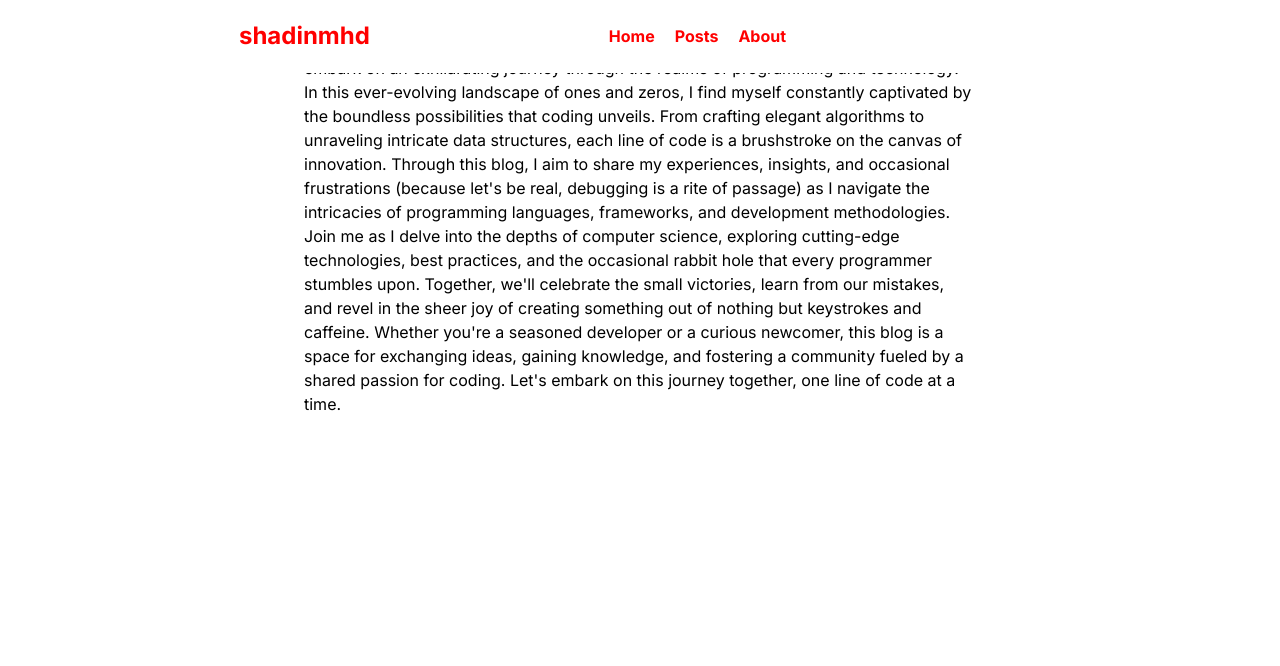
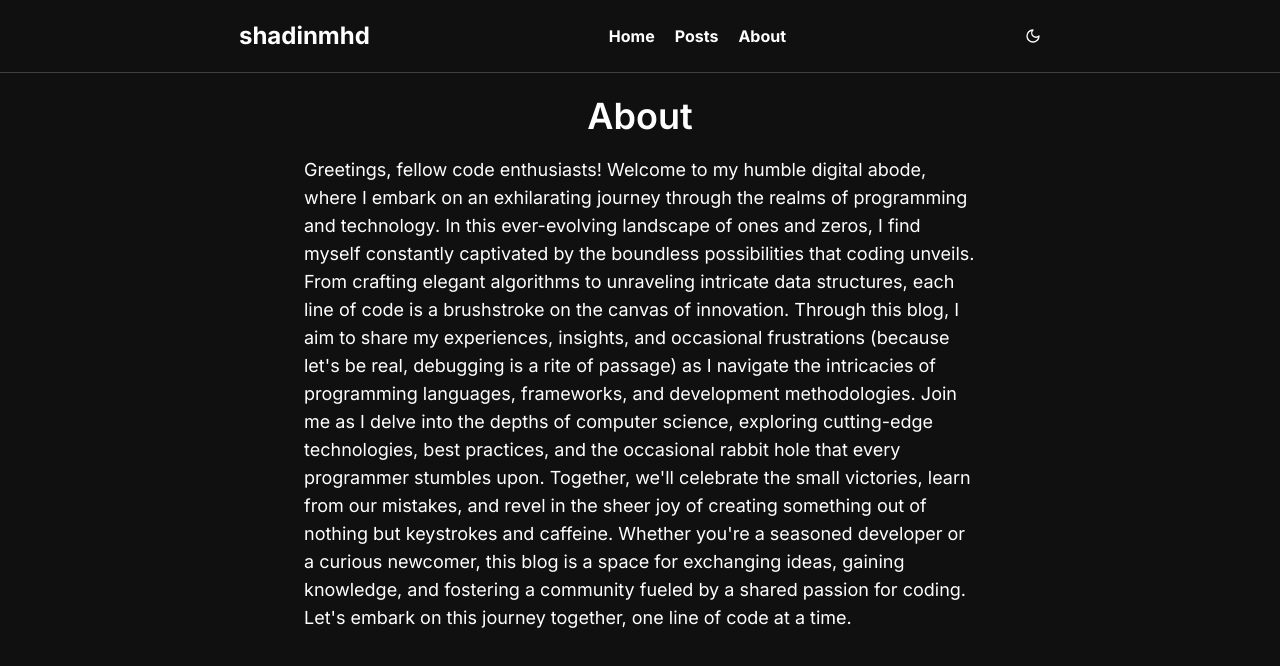
Before and after one commit to shadinmhd/blog, a Next.js app: page /about in a window 1280 px wide. Shown: the top 666 px of the page. Built offline with nearby package versions, Linux system fonts and the light colour scheme.

Commit message:
update: added dark theme and some minor style change

```diff
--- a/app/about/page.tsx
+++ b/app/about/page.tsx
@@ -2,12 +2,15 @@ import React from 'react'
 
 const About = () => {
 	return (
-		<div className='mx-auto max-w-2xl py-8'>
-			Greetings, fellow code enthusiasts! Welcome to my humble digital abode, where I embark on an exhilarating journey through the realms of programming and technology.
-			In this ever-evolving landscape of ones and zeros, I find myself constantly captivated by the boundless possibilities that coding unveils. From crafting elegant algorithms to unraveling intricate data structures, each line of code is a brushstroke on the canvas of innovation.
-			Through this blog, I aim to share my experiences, insights, and occasional frustrations (because let&apos;s be real, debugging is a rite of passage) as I navigate the intricacies of programming languages, frameworks, and development methodologies.
-			Join me as I delve into the depths of computer science, exploring cutting-edge technologies, best practices, and the occasional rabbit hole that every programmer stumbles upon. Together, we&apos;ll celebrate the small victories, learn from our mistakes, and revel in the sheer joy of creating something out of nothing but keystrokes and caffeine.
-			Whether you&apos;re a seasoned developer or a curious newcomer, this blog is a space for exchanging ideas, gaining knowledge, and fostering a community fueled by a shared passion for coding. Let&apos;s embark on this journey together, one line of code at a time.
+		<div className='flex flex-col gap-5 items-center mx-auto pt-24 text-lg text-black dark:text-white max-w-2xl py-8'>
+			<h1 className='text-4xl font-semibold'>About</h1>
+			<div>
+				Greetings, fellow code enthusiasts! Welcome to my humble digital abode, where I embark on an exhilarating journey through the realms of programming and technology.
+				In this ever-evolving landscape of ones and zeros, I find myself constantly captivated by the boundless possibilities that coding unveils. From crafting elegant algorithms to unraveling intricate data structures, each line of code is a brushstroke on the canvas of innovation.
+				Through this blog, I aim to share my experiences, insights, and occasional frustrations (because let&apos;s be real, debugging is a rite of passage) as I navigate the intricacies of programming languages, frameworks, and development methodologies.
+				Join me as I delve into the depths of computer science, exploring cutting-edge technologies, best practices, and the occasional rabbit hole that every programmer stumbles upon. Together, we&apos;ll celebrate the small victories, learn from our mistakes, and revel in the sheer joy of creating something out of nothing but keystrokes and caffeine.
+				Whether you&apos;re a seasoned developer or a curious newcomer, this blog is a space for exchanging ideas, gaining knowledge, and fostering a community fueled by a shared passion for coding. Let&apos;s embark on this journey together, one line of code at a time.
+			</div>
 		</div>
 	)
 }
--- a/app/globals.css
+++ b/app/globals.css
@@ -1,18 +1,6 @@
 @tailwind base;
 @tailwind components;
 @tailwind utilities;
-
-:root {
-	--color-text: 255, 0, 0;
-	--color-background: 255, 255, 255;
-}
-
-@media (prefers-color-scheme: dark) {
-	:root {
-		--color-text: 255, 255, 255;
-		--color-background: 16, 16, 16;
-	}
-}
 
 *::-webkit-scrollbar {
 	width: 2px;
--- a/app/layout.tsx
+++ b/app/layout.tsx
@@ -18,7 +18,7 @@ export default function RootLayout({
 }>) {
 	return (
 		<html lang="en">
-			<body className={cn(inter.className, "flex flex-col items-center bg-background")}>
+			<body className={cn(inter.className, "flex flex-col items-center dark:bg-gray")}>
 				<Navbar />
 				{children}
 			</body>
--- a/app/page.tsx
+++ b/app/page.tsx
@@ -1,32 +1,24 @@
 import { compareDesc } from 'date-fns'
 import { allPosts } from 'contentlayer/generated'
-import { format, parseISO } from "date-fns"
 import Link from "next/link"
+import PostCard from '@/components/PostCard'
 
 const Home = () => {
 	const posts = allPosts.sort((a, b) => compareDesc(new Date(a.date), new Date(b.date))).slice(0, 2)
 
 	return (
 		<div className="flex flex-col gap-5 items-center justify-center max-w-4xl py-8 pt-24 h-screen">
-			<h1 className='text-primary text-5xl font-bold'>
+			<h1 className='dark:text-white text-5xl font-bold'>
 				Welcome
 			</h1>
 			<h2></h2>
 			<div className='flex flex-col gap-5 items-start'>
-				<h2>Latest Blogs</h2>
+				<h2 className='dark:text-white font-semibold'>Latest Blogs:</h2>
 				{posts.map((post, i) => (
-					<Link key={i} href={post.url} className="text-primary hover:bg-white/15 p-2 rounded-lg transition-all duration-300 w-full">
-						<h3 className="mb-1 text-xl">
-							{post.title}
-						</h3>
-						<p className="text-primary">{post.description}</p>
-						<time dateTime={post.date} className="mb-2 block text-xs text-gray-600">
-							{format(parseISO(post.date), 'LLLL d, yyyy')}
-						</time>
-					</Link>
+					<PostCard key={i} post={post} />
 				))}
 			</div>
-			<Link className='text-primary hover:underline transition-all duration-500' href={"/posts"}>
+			<Link className='dark:text-white hover:underline transition-all duration-500' href={"/posts"}>
 				More {"->"}
 			</Link>
 		</div>
--- a/app/posts/[slug]/page.tsx
+++ b/app/posts/[slug]/page.tsx
@@ -16,7 +16,7 @@ const PostLayout = ({ params }: { params: { slug: string } }) => {
 	if (!post) notFound()
 
 	return (
-		<article className="mx-auto flex flex-col items-start font-semibold text-lg text-primary max-w-2xl py-8 pt-24">
+		<article className="mx-auto flex flex-col items-start font-semibold text-lg dark:text-white max-w-2xl py-8 pt-24">
 			<div className="mb-8 text-start">
 				<h1 className="text-4xl font-bold">{post.title}</h1>
 				<time dateTime={post.date} className="mb-1 text-xs text-gray-600">
--- a/app/posts/page.tsx
+++ b/app/posts/page.tsx
@@ -1,6 +1,6 @@
 import { allPosts } from "@/.contentlayer/generated"
-import { compareDesc, format, parseISO } from "date-fns"
-import Link from "next/link"
+import PostCard from "@/components/PostCard"
+import { compareDesc } from "date-fns"
 
 const page = () => {
 	const posts = allPosts.filter((e) => e.published).sort((a, b) => compareDesc(new Date(a.date), new Date(b.date)))
@@ -8,15 +8,7 @@ const page = () => {
 	return (
 		<div className="grid grid-cols-2 gap-5 items-center max-w-4xl py-8 pt-24">
 			{posts.map((post, i) => (
-				<Link key={i} href={post.url} className="text-primary hover:bg-white/15 p-2 rounded-lg transition-all duration-300">
-					<h2 className="mb-1 text-xl">
-						{post.title}
-					</h2>
-					<p className="text-primary">{post.description}</p>
-					<time dateTime={post.date} className="mb-2 block text-xs text-gray-600">
-						{format(parseISO(post.date), 'LLLL d, yyyy')}
-					</time>
-				</Link>
+				<PostCard key={i} post={post} />
 			))}
 		</div>
 
--- a/components/Navbar.tsx
+++ b/components/Navbar.tsx
@@ -1,11 +1,42 @@
+"use client"
 import Link from "next/link"
-import { Moon } from "lucide-react"
+import { Moon, Sun } from "lucide-react"
+import { useEffect, useState } from "react"
+
+type Theme = "dark" | "light"
 
 const Navbar = () => {
+	const [theme, setTheme] = useState<Theme>("dark")
+
+	useEffect(() => {
+		let selectedTheme = localStorage.getItem("theme")
+		if (isValidTheme(selectedTheme)) {
+			setTheme(selectedTheme)
+			return
+		} else {
+			localStorage.removeItem("theme")
+		}
+
+		let systemTheme: Theme = window.matchMedia("(prefers-color-scheme: dark)") ? "dark" : "light"
+		setTheme(systemTheme)
+	}, [])
+
+	const isValidTheme = (value: string | null): value is Theme => {
+		return (value === "light" || value === "dark")
+	}
+
+	useEffect(() => {
+		if (theme == "dark") {
+			document.documentElement.classList.add("dark")
+		} else {
+			document.documentElement.classList.remove("dark")
+		}
+	}, [theme])
+
 	return (
-		<header className="flex fixed top-0 left-0 bg-background border-b border-b-white/20 font-bold items-center py-5 justify-evenly w-full">
+		<header className="flex fixed top-0 left-0 dark:bg-gray  border-b dark:border-b-white/20 font-bold items-center py-5 justify-evenly w-full">
 			<Link
-				className="text-primary text-2xl"
+				className="dark:text-white text-2xl hover:underline"
 				href={`/`}
 			>
 				shadinmhd
@@ -13,26 +44,28 @@ const Navbar = () => {
 			<nav className="flex gap-5">
 				<Link
 					href={`/`}
-					className="text-primary"
+					className="dark:text-white hover:underline"
 				>
 					Home
 				</Link>
 				<Link
 					href={`/posts`}
-					className="text-primary"
+					className="dark:text-white hover:underline"
 				>
 					Posts
 				</Link>
 				<Link
 					href={`/about`}
-					className="text-primary"
+					className="dark:text-white hover:underline"
 				>
 					About
 				</Link>
 			</nav>
-			<div>
-				<Moon className="size-4 text-white" />
-			</div>
+			{
+				theme == "dark" ?
+					<Moon onClick={() => { setTheme("light") }} className="size-4 text-white cursor-pointer" /> :
+					<Sun onClick={() => { setTheme("dark") }} className="size-4 text-black cursor-pointer" />
+			}
 		</header>
 	)
 }
--- /dev/null
+++ b/components/PostCard.tsx
@@ -0,0 +1,21 @@
+import Link from 'next/link'
+import React from 'react'
+import { Post } from '@/.contentlayer/generated'
+import { parseISO, format } from 'date-fns'
+
+const PostCard = ({ post }: { post: Post }) => {
+	return (
+		<Link href={post.url} className="group text-primary  rounded-lg transition-all duration-300">
+			<h2 className="mb-1 dark:text-white text-xl group-hover:underline">
+				{post.title}
+			</h2>
+			<p className="dark:text-white group-hover:underline">{post.description}</p>
+			<time dateTime={post.date} className="dark:text-white mb-2 block text-xs text-gray-600">
+				{format(parseISO(post.date), 'LLLL d, yyyy')}
+			</time>
+		</Link>
+
+	)
+}
+
+export default PostCard
--- a/tailwind.config.ts
+++ b/tailwind.config.ts
@@ -1,6 +1,7 @@
 import type { Config } from "tailwindcss";
 
 const config: Config = {
+	darkMode: "class",
 	content: [
 		"./pages/**/*.{js,ts,jsx,tsx,mdx}",
 		"./components/**/*.{js,ts,jsx,tsx,mdx}",
@@ -9,8 +10,7 @@ const config: Config = {
 	theme: {
 		extend: {
 			colors: {
-				primary: "rgba(var(--color-text))",
-				background: "rgba(var(--color-background))"
+				gray: "#101010"
 			}
 		},
 	},
```
